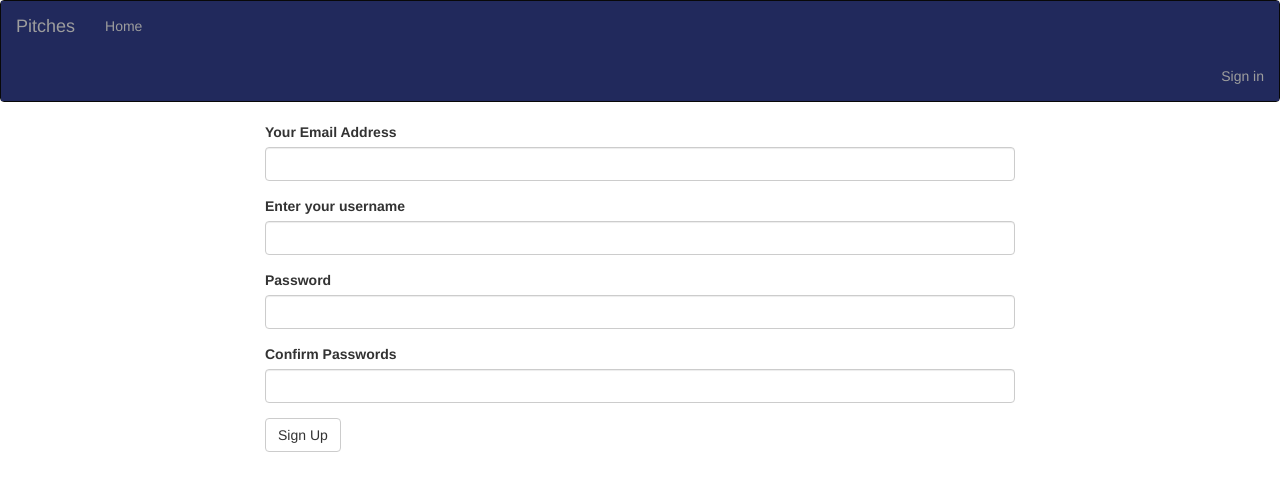
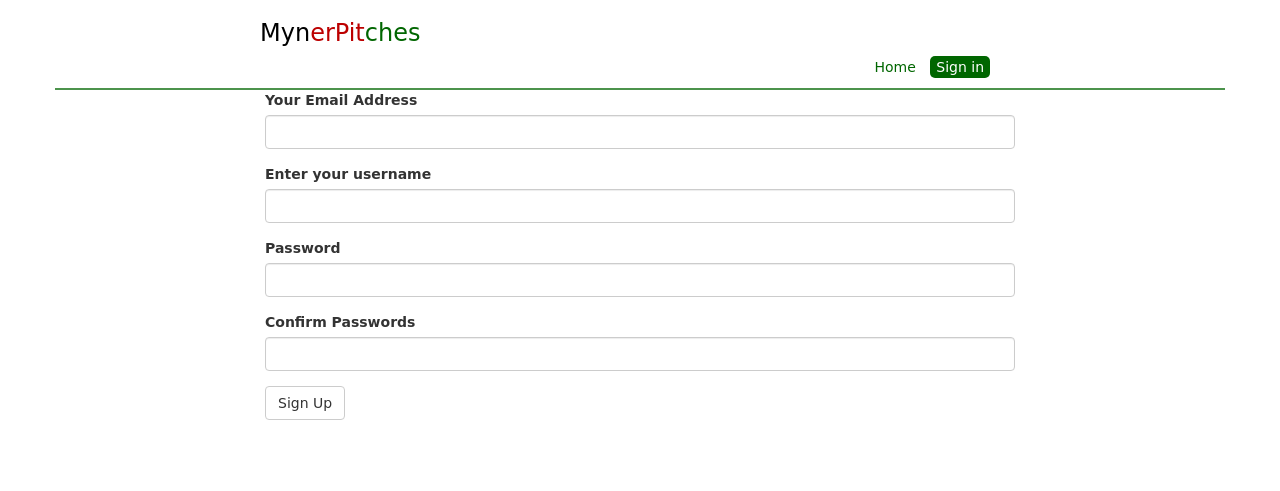
Before and after one commit to Robert-Moringa/Pitches, a Flask app: page /authenticate/register in a window 1280 px wide. Shown: the top 491 px of the page. Run offline with Flask 2, Linux system fonts and the light colour scheme; some libraries are stand-ins or nearby versions.

Commit message:
styled the navbar and the index html

```diff
--- a/app/static/css/styles.css
+++ b/app/static/css/styles.css
@@ -1,4 +1,33 @@
-.mynav{
-    background-color: rgb(33,41,92);
+*{
+    font-family: 'Bubblegum Sans', cursive;
+}
+
+/* navbar.html */
+.myner{
+    font-family: 'Boogaloo', cursive;
+}
+ .thenav{
+     border-bottom: 2px solid rgba(0, 102, 0, 0.7);
+     padding-bottom: 10px;
+ }
+
+button{
     color: white;
+    background-color: rgba(0, 102, 0, 1);
+    border: none;
+    border-radius: 5px;
 }
+
+.mright>span{
+    margin-left: 10px;
+}
+
+
+/* index.html */
+.index{
+    margin-top: 10px;
+}
+
+.category-tab{
+    color: black;
+}
--- a/app/templates/navbar.html
+++ b/app/templates/navbar.html
@@ -1,29 +1,22 @@
-<div class="navbar navbar-inverse" role="navigation">
-    <div class="container-fluid mynav">
-        <div class="navbar-header">
-            <button type="button" class="navbar-toggle" data-toggle="collapse" data-target=".navbar-collapse">
-              <span class="sr-only">Toggle navigation</span>
-              <span class="icon-bar"></span>
-              <span class="icon-bar"></span>
-              <span class="icon-bar"></span>
-            </button>
-            <a class="navbar-brand" href="/"> Pitches </a>
+
+<header>
+    <div class="container thenav">
+        <div class="col-md-2"></div>
+        <div class="col-md-8 row">
+            <h3 class="myner"><span style="color: black;">Myn</span><span style="color: rgba(188, 0, 0, 1);">erPit</span><span style="color: rgba(0, 102, 0, 1);">ches</span></h3>
+
+            <span class="navbar-collapse collapse mright navbar-right">
+                <span><a href="/" style="color: rgba(0, 102, 0, 1);">Home</a></span>
+                {% if current_user.is_authenticated %}
+                <span ><i class="fas fa-user"></i>&nbsp;<strong>{{current_user.username}}</strong></span>
+                <span><a style="color: rgba(0, 0, 0, 0.7);" href="{{url_for('main.profile', name=current_user.username)}}">My Profile</a></span>
+                <span><a href="{{url_for('auth.logout')}}"><button>Sign out</button></a></span>
+                {% else %}
+                <span><a href="{{url_for('auth.login')}}"><button>Sign in</button></a></span>
+                {%endif%}
+            </span>
+
         </div>
-        <div class="navbar-collapse collapse">
-            <ul class="nav navbar-nav">
-                <li><a href="/">Home</a></li>
-        </div>
-
-        <ul class="nav navbar-nav navbar-right">
-            {% if current_user.is_authenticated %}
-            <i class="fas fa-user"></i>&nbsp;<strong>{{current_user.username}}</strong> </a>
-
-            <li><a href="{{url_for('main.profile', name=current_user.username)}}">My Profile</a></li>
-            <li><a href="{{url_for('auth.logout')}}">Sign out</a></li>
-            {% else %}
-            <li><a href="{{url_for('auth.login')}}">Sign in</a></li>
-            {%endif%}
-          </ul>
-
+        <div class="col-md-2"></div>
     </div>
-</div>
+</header>
```
Also changed, not shown: app/templates/index.html (+11 -24 lines), app/templates/macros.html (+34 -7 lines), config.py (+7 -7 lines), 1 other file.
